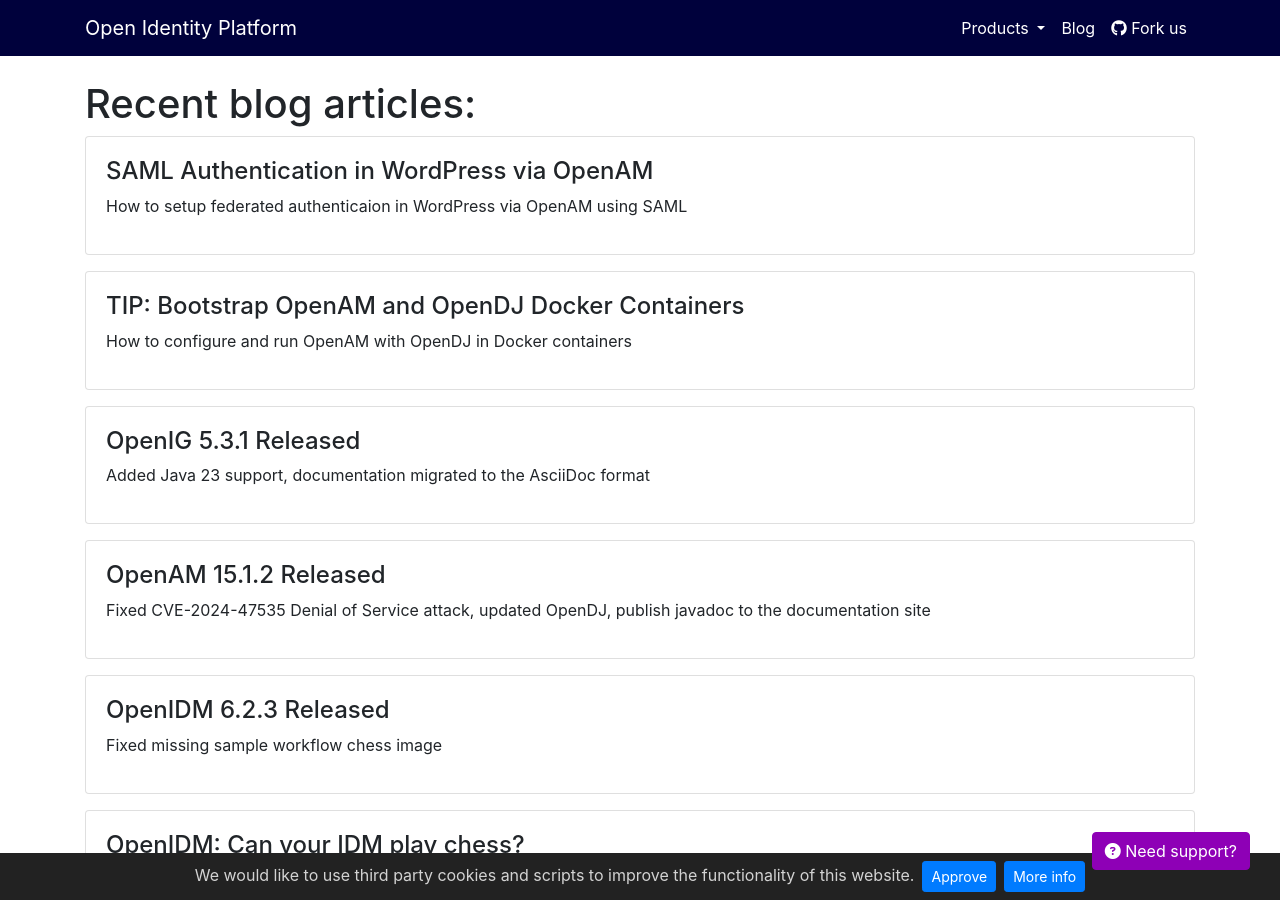
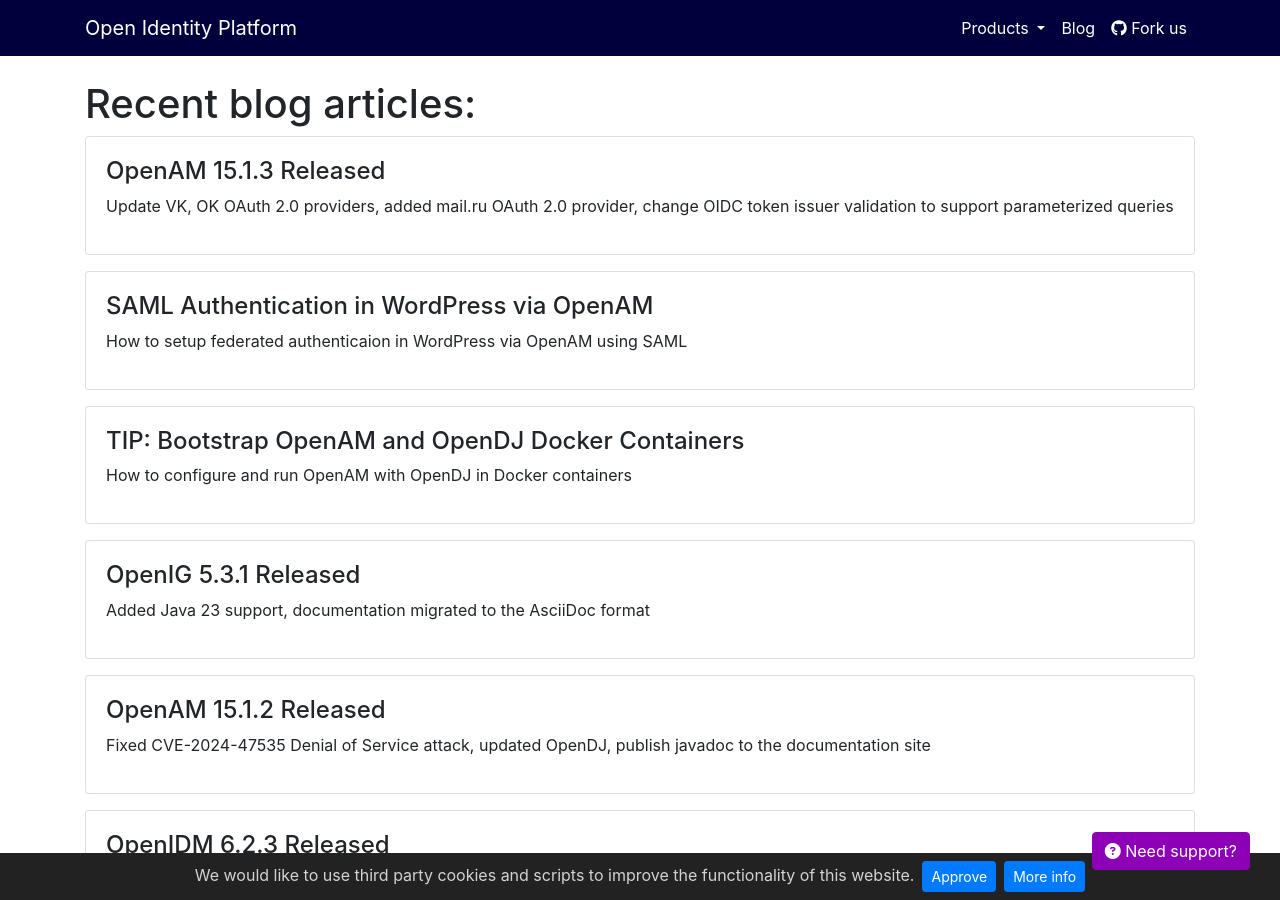
Before and after one commit to OpenIdentityPlatform/OpenIdentityPlatform.org, a Jekyll site: the page built from blog/index.html, in a window 1280 px wide and 900 px high. Built offline with Jekyll 4.4.1, drawn with Linux system fonts in a browser that asks for light colours; nearby versions of some CDN libraries.

Commit message:
OpenAM 15.1.3 Released (#210)

```diff
--- a/_data/blogposts.yml
+++ b/_data/blogposts.yml
@@ -1,3 +1,7 @@
+-
+  title: 'OpenAM 15.1.3 Released'
+  link: '/blog/openam-15-1-3-released'
+  description: 'Update VK, OK OAuth 2.0 providers, added mail.ru OAuth 2.0 provider, change OIDC token issuer validation to support parameterized queries'
 -
   title: 'SAML Authentication in WordPress via OpenAM'
   link: '/blog/saml-authentication-in-wordpress-via-openam'
--- /dev/null
+++ b/blog/openam-15-1-3-released.md
@@ -0,0 +1,26 @@
+---
+layout: home
+landing-title: "OpenAM 15.1.3 Released"
+landing-title2: "OpenAM 15.1.3 Released"
+description: Open Identity Platform Community just released OpenAM v15.1.3
+keywords: 'OpenAM, Access Management, Authentication, SSO, Single Sign On, Open Identity Platform, Release, Documentation, OAuth2, OIDC'
+imageurl: 'openam-og.png'
+canonical: https://github.com/OpenIdentityPlatform/OpenAM/releases/tag/15.1.3
+---
+# OpenAM 15.1.3 Released
+
+[Download](https://github.com/OpenIdentityPlatform/OpenAM/releases/tag/15.1.3)
+
+
+## What's New
+* Update VKontakte and Odnoklassnini OAuth 2.0 providers, added mail.ru OAuth 2.0 provider
+* Change OIDC token issuer validation to support parameterized queries
+
+
+[All changes](https://github.com/OpenIdentityPlatform/OpenAM/compare/15.1.2...15.1.3)
+
+## Thanks for the contributions
+
+<i id="sp193"><i>1. <a href="https://github.com/sp193" target="_blank">Liu Woon Yung</a></i>
+
+<i id="maximthomas"><i>2. <a href="https://github.com/maximthomas" target="_blank">Maxim Thomas</a></i>
```
